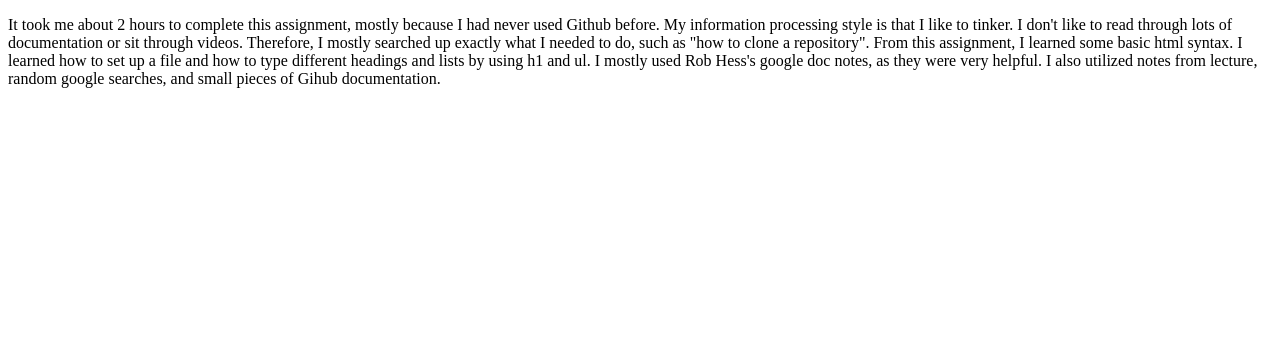
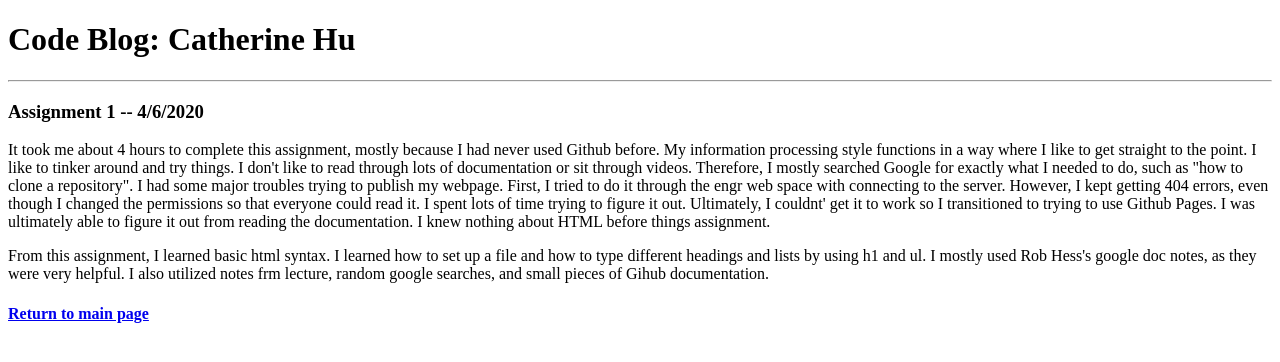
Before and after one commit to hucatherine7/Web-Dev-Blog, a plain HTML site: page blog.html in a window 1280 px wide. Drawn offline with Linux system fonts and the light colour scheme.

Commit message:
Finished assignment 1

```diff
--- a/blog.html
+++ b/blog.html
@@ -2,18 +2,30 @@
 <html>
 	<head>
 		<meta charset="utf-8">
-		<title><!-- CS 290 Blog: Catherine Hu  --></title>
+		<title>CS 290 Blog: Catherine Hu</title>
    	</head>
    	<body>
-   		<!-- Assignment 1. 4/6/2020 -->
-			<p> It took me about 2 hours to complete this assignment, mostly because I had never used
-				Github before. My information processing style is that I like to tinker. I don't like to
-				read through lots of documentation or sit through videos. Therefore, I mostly searched
-				up exactly what I needed to do, such as "how to clone a repository". From this assignment,
-				I learned some basic html syntax. I learned how to set up a file and how to type different
-				headings and lists by using h1 and ul. I mostly used Rob Hess's google doc notes, as they
-				were very helpful. I also utilized notes from lecture, random google searches, and small
-				pieces of Gihub documentation.
+
+			<h1>Code Blog: Catherine Hu</h1>
+			<hr>
+   		<h3>Assignment 1 -- 4/6/2020 </h3>
+			<p> It took me about 4 hours to complete this assignment, mostly because I had never used
+				Github before. My information processing style functions in a way where I like to get
+				straight to the point. I like to tinker around and try things. I don't like to read through
+				lots of documentation or sit through videos. Therefore, I mostly searched Google for exactly
+				what I needed to do, such as "how to clone a repository". I had some major troubles trying
+				to publish my webpage. First, I tried to do it through the engr web space with connecting
+				to the server. However, I kept getting 404 errors, even though I changed the permissions
+				so that everyone could read it. I spent lots of time trying to figure it out. Ultimately,
+				I couldnt' get it to work so I transitioned to trying to use Github Pages. I was ultimately
+				able to figure it out from reading the documentation. I knew nothing about HTML before things
+				assignment. </p>
+			<p>From this assignment, I learned basic html syntax. I learned how to set up a file
+				and how to type different headings and lists by using h1 and ul. I mostly used Rob Hess's
+				google doc notes, as they were very helpful. I also utilized notes frm lecture, random google
+				searches, and small pieces of Gihub documentation. </p>
+
+			<h4><a href="index.html">Return to main page</a></h4>
 
 	</body>
 </html>
```
Also changed, not shown: index.html (+4 -1 lines).
